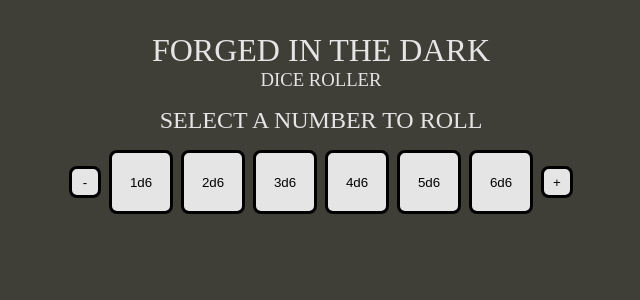
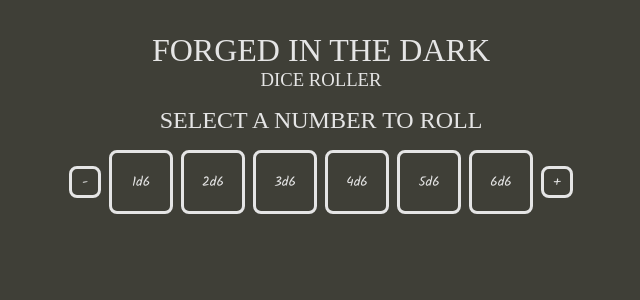
Before and after one commit to jagLas/BITD-dice-roller, a React (Create React App) app: page / in a window 1280 px wide. Shown: the top 300 px of the page, without its empty margins (319-959 px from the left). Built offline with nearby package versions, Linux system fonts and the light colour scheme; a web font is replaced by a local one.

Commit message:
changed styling of controls

```diff
--- a/public/index.html
+++ b/public/index.html
@@ -27,6 +27,7 @@
     <link rel="preconnect" href="https://fonts.googleapis.com">
     <link rel="preconnect" href="https://fonts.gstatic.com" crossorigin>
     <link href="https://fonts.googleapis.com/css2?family=Platypi:ital,wght@0,300..800;1,300..800&display=swap" rel="stylesheet">
+    <link href="https://fonts.googleapis.com/css2?family=Kalam:wght@300;400;700&display=swap" rel="stylesheet">
     <title>BITD Dice Roller</title>
   </head>
   <body>
--- a/src/App.css
+++ b/src/App.css
@@ -1,7 +1,12 @@
+:root {
+  --main-background: #3f3f37 ;
+  --secondary-background: #0c0f16;
+}
+
 .App {
   text-align: center;
   margin: 0px auto;
-  background-color: #3f3f37;
+  background-color: var(--main-background);
   min-height: 100vh;
   width: 100%;
   color: #e5e5e5;
@@ -68,11 +73,13 @@
 }
 
 .button {
-  background-color: #e5e5e5;
-  border: 3px solid black;
+  background-color: var(--main-background);
+  color: #e5e5e5;
+  border: 3px solid #e5e5e5;
   width: 64px;
   aspect-ratio: 1/1;
   border-radius: 8px;
+  font-family: "Kalam", cursive;
 }
 
 .button:hover {
--- a/src/History.tsx
+++ b/src/History.tsx
@@ -22,7 +22,7 @@
                         initial={{opacity: 0, scale: .5, height: 0}}
                         animate={{opacity: 1, scale: 1, height: 'auto'}}
                         transition={{
-                            opacity: {duration: 1},
+                            opacity: {duration: .5},
                             height: {duration: .25}
                         }}
                     >
```
